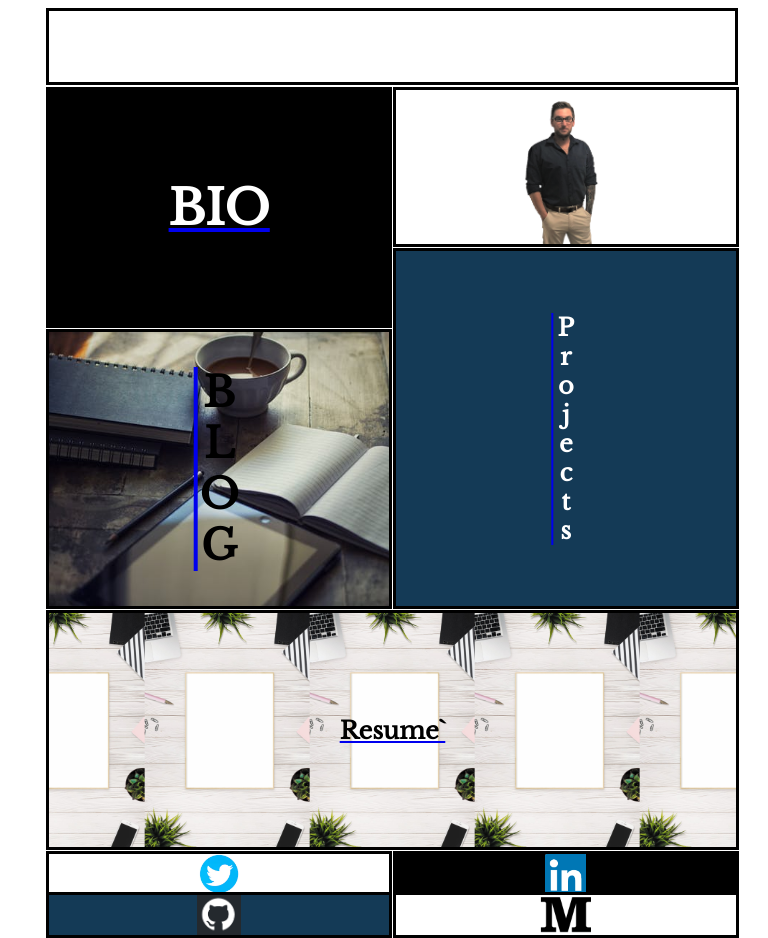
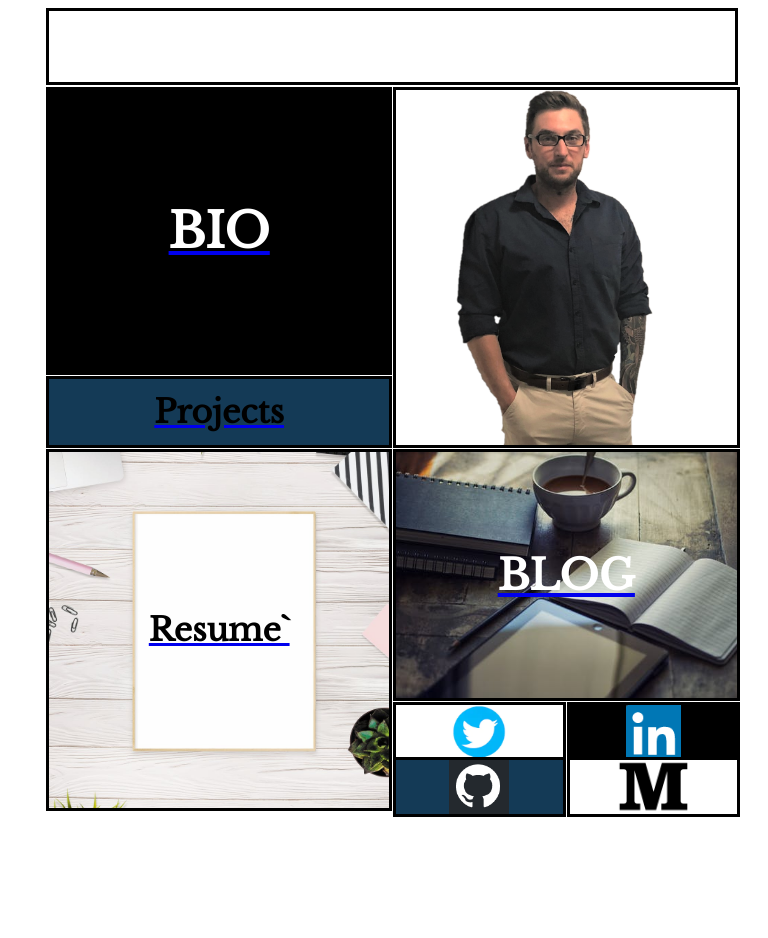
Before and after one commit to Roakz/portfolio-website, a plain HTML site: page index.html in a window 768 px wide. After the commit the page ends 817 px from the top, so only its background shows below. Drawn offline with nearby package versions, Linux system fonts and the light colour scheme.

Commit message:
Index page tablet queries complete

```diff
--- a/index.html
+++ b/index.html
@@ -10,10 +10,12 @@
     <link rel="icon" type="image/png" sizes="16x16" href="llama-favcons/favicon-16x16.png">
     <link rel="manifest" href="llama-favcons/site.webmanifest">
     <link rel="stylesheet" href="scss/style-main.css">
-    <link href="https://fonts.googleapis.com/css?family=Libre+Baskerville&display=swap" rel="stylesheet">
+    <link href="https://fonts.googleapis.com/css?family=Libre+Baskerville|Shadows+Into+Light&display=swap" rel="stylesheet">
 </head>
 
 <body>
+<!--
+  <h1 id="mainhead">Rory <span>B</span>.</h1> -->
 
 <!-- navigation bar -->
   <div id="button-wrapper">
--- a/scss/index/_dropdown-index.scss
+++ b/scss/index/_dropdown-index.scss
@@ -26,9 +26,8 @@
   /* Dropdown Content (Hidden by Default) */
   .dropdown-content {
     opacity:0;
-    transition: opacity 0.4s ease-in;
+    transition: height 1s ease-in;
     height: 0px;
-    transition: height 1s ease-in;
     width:90%;
     // display: none;
     position: static;
--- a/scss/style-main.scss
+++ b/scss/style-main.scss
@@ -23,3 +23,73 @@ body {
     color: white;
     font-size: 3rem;
 }
+
+//  Index tablet media queries
+
+@media screen and (min-width: 599px) and (max-width: 1030px){
+#grid-container{
+ height: 90%;
+ grid-template-columns: 50% 25% 25%;
+ grid-template-rows: 40% 10% 35% 7.5% 7.5%;
+}
+#bio{
+  grid-column: 1/2;
+  grid-row: 1/2;
+}
+#image{
+    grid-column: 2/4 ;
+    grid-row: 1/3;
+    background-size: cover;
+}
+#blog{
+    grid-column: 2/4;
+    grid-row: 3/4;
+    writing-mode: horizontal-tb;
+h4{
+   color: white;
+}
+}
+#projects{
+    grid-column: 1/2;
+    grid-row: 2/3;
+    writing-mode: horizontal-tb;
+    h4 {
+        color: black;
+        font-size: 2rem;
+    }
+
+}
+#resume{
+    grid-column: 1/2;
+    grid-row: 3/6;
+    background-size: cover;
+    h4{
+        font-size: 2rem;
+    }
+}
+#twitter{
+    grid-column:2/3 ;
+    grid-row: 4/5;
+}
+#link{
+    grid-column:3/4;
+    grid-row: 4/5;
+}
+#git{
+    grid-column: 2/3;
+    grid-row: 5/6;
+}
+#medium{
+    grid-column: 3/4;
+    grid-row: 5/6;
+}
+.dropbtn:hover  {
+    .dropdown-content{
+      opacity: 1;
+      height: 50vh;
+      //  display:block;
+        }
+      }
+}
+
+// @media screen and (min-width: 1031px)
```
Also changed, not shown: scss/style-main.css, 2 other files.
